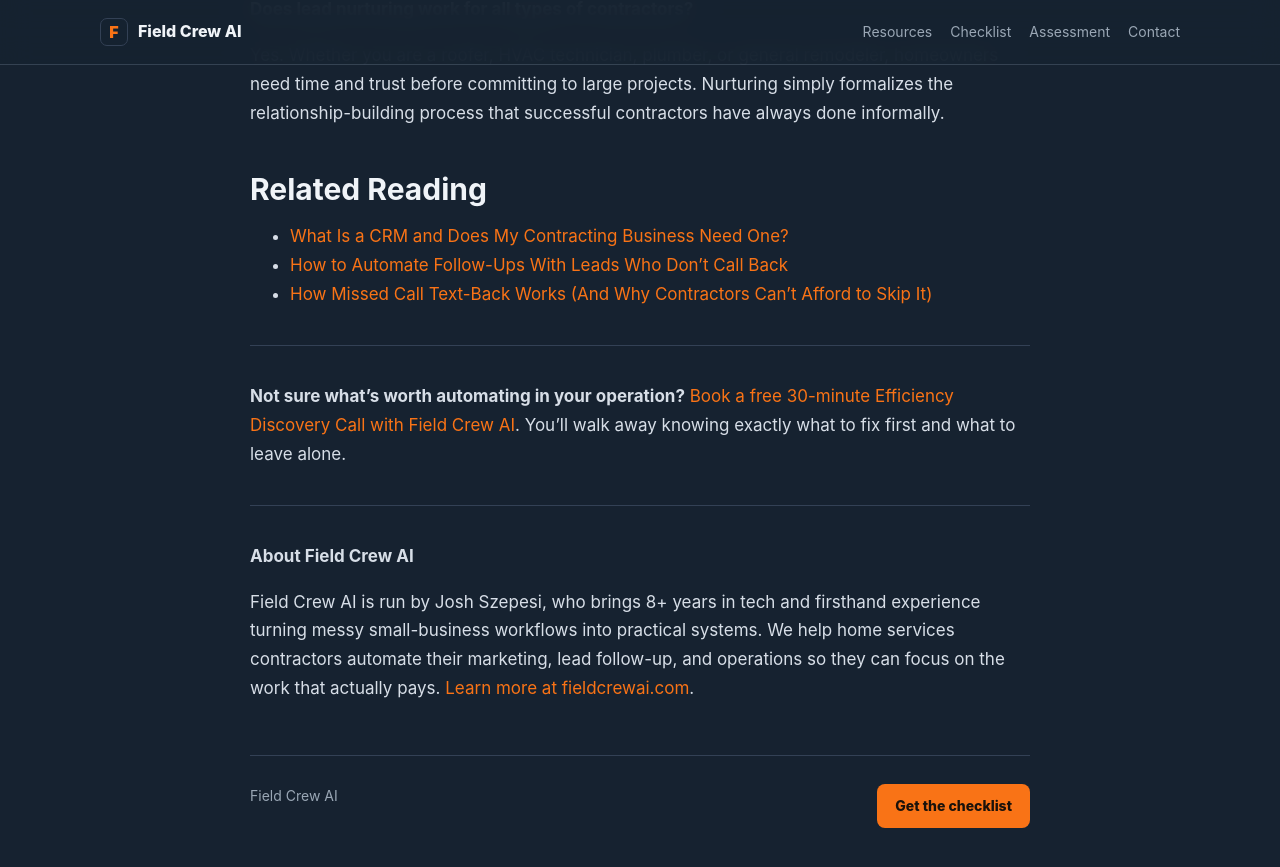
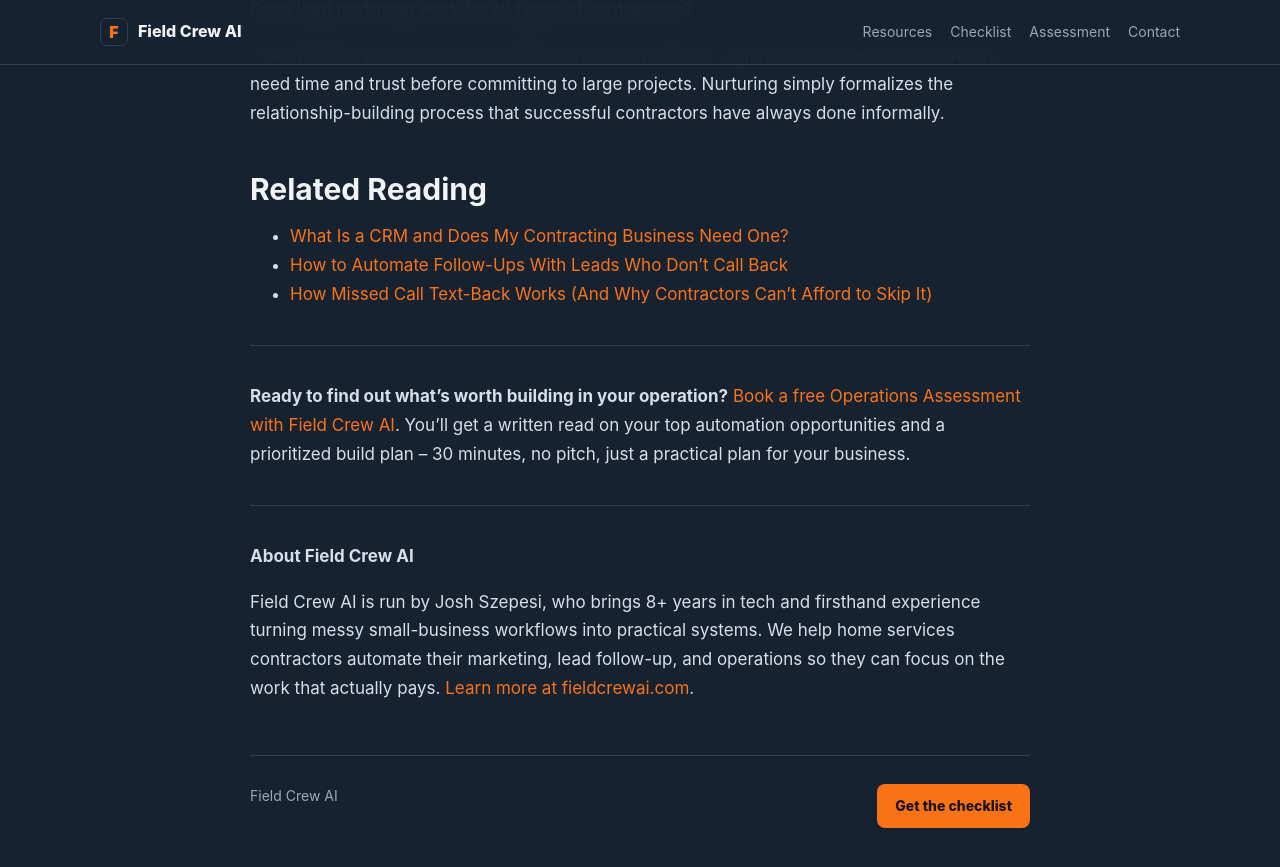
Before and after one commit to Josh-Szepesi/fieldcrewai, a Jekyll site: the page built from _posts/2026-05-27-the-complete-guide-to-contractor-lead-nurturing.md, in a window 1280 px wide and 900 px high, scrolled down 6976 px. Shown: the top 867 px of the window. Built offline with Jekyll 4.4.1, drawn with Linux system fonts in a browser that asks for light colours.

Commit message:
content: fix internal links and update CTA to assessment model

```diff
--- a/_posts/2026-05-27-the-complete-guide-to-contractor-lead-nurturing.md
+++ b/_posts/2026-05-27-the-complete-guide-to-contractor-lead-nurturing.md
@@ -27,7 +27,7 @@ To build a contractor lead nurturing system that actually books jobs, you need m
 
 1. **Capture every lead in a centralized database.**
 
-If you are still running your business from a legal pad or a basic spreadsheet, you will find it nearly impossible to scale your nurturing efforts. The first pillar is a centralized database. You must understand [What Is a CRM and Does My Contracting Business Need One?](/blog/2026-05-13-crm-for-contractors/) to appreciate how a dedicated system stores the history of every interaction, allowing you to send the right message at the right time.
+If you are still running your business from a legal pad or a basic spreadsheet, you will find it nearly impossible to scale your nurturing efforts. The first pillar is a centralized database. You must understand [What Is a CRM and Does My Contracting Business Need One?](/blog/crm-for-contractors/) to appreciate how a dedicated system stores the history of every interaction, allowing you to send the right message at the right time.
 
 A good CRM automatically logs every form submission, phone call, and email exchange. It tags leads by source, service type, and urgency. When a lead comes in at 10 PM through your website, your CRM should capture it immediately and trigger your first follow-up before you even check your phone in the morning. Without this foundation, you are essentially trying to build a house without a concrete slab. Every other step in your nurturing system depends on knowing who your leads are, where they came from, and what they need.
 
@@ -35,7 +35,7 @@ A good CRM automatically logs every form submission, phone call, and email excha
 
 Speed to lead is one of the most important factors in conversion. A study by InsideSales.com found that responding to a lead within five minutes makes you 100 times more likely to connect than waiting just 30 minutes. For contractors, this is especially critical. A homeowner with a leaking roof or a broken air conditioner is in distress mode. If you respond fast, you become the hero. If you wait two hours, they have already moved on to the next company.
 
-This is where [missed call text-back systems](/blog/2026-05-11-missed-call-text-back-contractor/) become essential. If you cannot answer the phone, an automated text message buys you time and keeps the conversation warm until you can call back personally. The goal is never to let a lead sit unattended for more than a few minutes during business hours.
+This is where [missed call text-back systems](/blog/missed-call-text-back-contractor/) become essential. If you cannot answer the phone, an automated text message buys you time and keeps the conversation warm until you can call back personally. The goal is never to let a lead sit unattended for more than a few minutes during business hours.
 
 3. **Segment your leads by intent and timeline.**
 
@@ -60,7 +60,7 @@ This approach keeps you visible without becoming a pest. Each touchpoint adds va
 
 5. **Automate the repetitive parts.**
 
-Automation does not mean removing the human element. It means removing the boring, repetitive tasks that cause leads to slip through the cracks. If you want to see how automation fits into the broader picture, read our post on [How to Automate Follow-Ups With Leads Who Don't Call Back](/blog/2026-05-15-contractor-lead-follow-up-automation/).
+Automation does not mean removing the human element. It means removing the boring, repetitive tasks that cause leads to slip through the cracks. If you want to see how automation fits into the broader picture, read our post on [How to Automate Follow-Ups With Leads Who Don't Call Back](/blog/contractor-lead-follow-up-automation/).
 
 Automated workflows can send birthday messages, anniversary reminders, and seasonal maintenance tips. They can also move leads from one pipeline stage to another based on behavior. When a lead clicks your estimate link or books a call, your CRM should automatically update their status and notify your team. The best part is that once these workflows are built, they run in the background while you focus on running your crews and managing jobs.
 
@@ -116,7 +116,7 @@ A standard sequence should run for at least 90 days with 8 to 12 touchpoints. Ho
 
 **What is the best CRM for contractor lead nurturing?**
 
-The best CRM is the one your team will actually use. Popular options for contractors include JobNimbus, AccuLynx, and HubSpot. Look for features like automated workflows, text messaging integration, and pipeline visualization. For a deeper breakdown, see our guide on [CRM systems for contractors](/blog/2026-05-13-crm-for-contractors/).
+The best CRM is the one your team will actually use. Popular options for contractors include JobNimbus, AccuLynx, and HubSpot. Look for features like automated workflows, text messaging integration, and pipeline visualization. For a deeper breakdown, see our guide on [CRM systems for contractors](/blog/crm-for-contractors/).
 
 **Can I nurture leads without spending money on software?**
 
@@ -132,13 +132,13 @@ Yes. Whether you are a roofer, HVAC technician, plumber, or general remodeler, h
 
 ## Related Reading
 
-- [What Is a CRM and Does My Contracting Business Need One?](/blog/2026-05-13-crm-for-contractors/)
-- [How to Automate Follow-Ups With Leads Who Don't Call Back](/blog/2026-05-15-contractor-lead-follow-up-automation/)
-- [How Missed Call Text-Back Works (And Why Contractors Can't Afford to Skip It)](/blog/2026-05-11-missed-call-text-back-contractor/)
+- [What Is a CRM and Does My Contracting Business Need One?](/blog/crm-for-contractors/)
+- [How to Automate Follow-Ups With Leads Who Don't Call Back](/blog/contractor-lead-follow-up-automation/)
+- [How Missed Call Text-Back Works (And Why Contractors Can't Afford to Skip It)](/blog/missed-call-text-back-contractor/)
 
 ---
 
-**Not sure what's worth automating in your operation?** [Book a free 30-minute Efficiency Discovery Call with Field Crew AI](https://fieldcrewai.com/#assessment). You'll walk away knowing exactly what to fix first and what to leave alone.
+**Ready to find out what's worth building in your operation?** [Book a free Operations Assessment with Field Crew AI](https://fieldcrewai.com/#assessment). You'll get a written read on your top automation opportunities and a prioritized build plan -- 30 minutes, no pitch, just a practical plan for your business.
 
 ---
 
```
